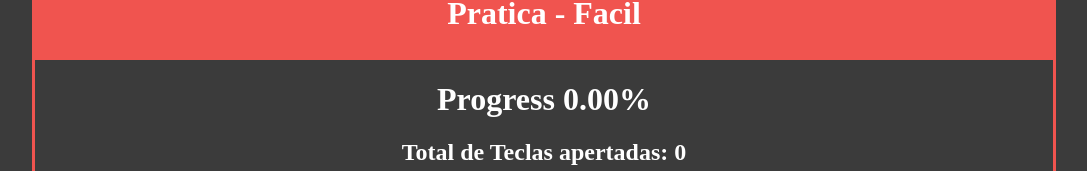
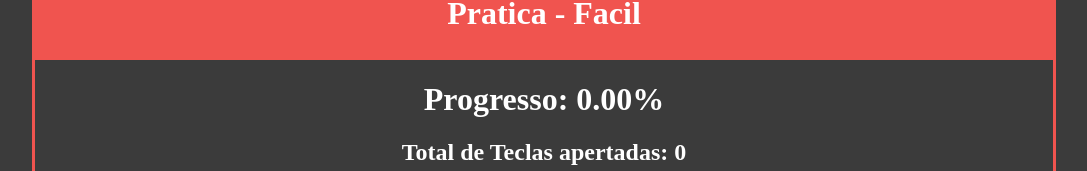
Before and after one commit to MuriloCarvG12/RhythmLab, a React (Vite) app in the folder RhythmLab/: page /practice in a window 1280 px wide. Both pictures are taken after a click on the button "Facil". Shown: the part 216-387 px from the top of the page, without its empty margins (96-1183 px from the left). Built offline with nearby package versions, Linux system fonts and the light colour scheme.

Commit message:
atualiza progress_bar

```diff
--- a/RhythmLab/src/components/progress_bar.tsx
+++ b/RhythmLab/src/components/progress_bar.tsx
@@ -23,7 +23,7 @@ export default function Progress_bar({notes_played, total_notes, total_inputs}:P
             }}
             >
         <div style={{}}>
-            <div><h1>{`Progress ${((notes_played / total_notes) * 100).toFixed(2)}%`}</h1></div>
+            <div><h1>{`Progresso: ${((notes_played / total_notes) * 100).toFixed(2)}%`}</h1></div>
             <div><h2>{`Total de Teclas apertadas:  ${total_inputs}`}</h2></div>
         </div>
 
```
